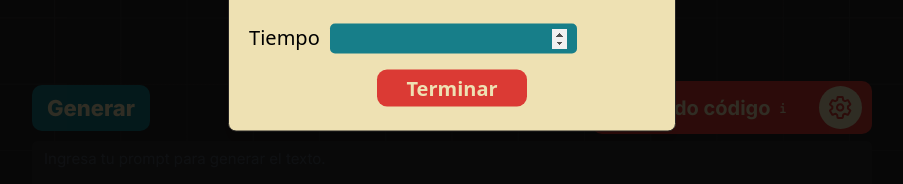
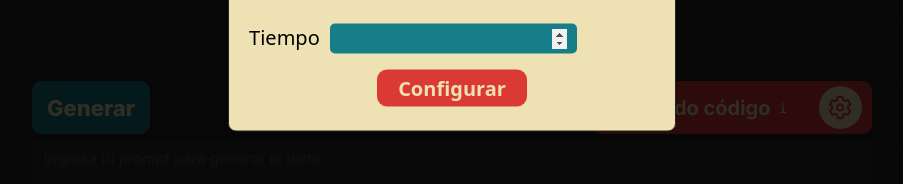
Before and after one commit to Cristian7B/tapi, a React (Vite) app: page /practice in a window 1280 px wide. Both pictures are taken after a click on the element 1028 px from the left and 489 px from the top of the page. Shown: the part 382-566 px from the top of the page, without its empty margins (188-1091 px from the left). Built offline with nearby package versions, Linux system fonts and the light colour scheme; a web font is replaced by a local one.

Commit message:
Cambios en el código, lógica y formateado

```diff
--- a/package.json
+++ b/package.json
@@ -26,6 +26,7 @@
     "react-router-dom": "^6.25.1",
     "react-spinners": "^0.14.1",
     "react-syntax-highlighter": "^15.5.0",
+    "react-transition-group": "^4.4.5",
     "sonner": "^1.5.0",
     "tailwind-merge": "^2.4.0",
     "tailwindcss-animate": "^1.0.7"
--- a/src/index.css
+++ b/src/index.css
@@ -269,7 +269,12 @@ img, video, svg { height: auto; max-width: 100%; }
     align-items: center;
 }
 
+.anchordForButton {
+    height: 100%;
+}
+
 .buttonGo, .buttonLogin{
+    height: 100%;
     outline: 0;
     border: 0;
     padding: 10px 15px;
@@ -341,7 +346,7 @@ img, video, svg { height: auto; max-width: 100%; }
 
 .rightSide {
     display: flex;
-    gap: 5px;
+    gap: 8px;
 }
 
 .socialMedia img {
--- a/src/modules/ai/components/KeyboardText.jsx
+++ b/src/modules/ai/components/KeyboardText.jsx
@@ -10,8 +10,8 @@ export function KeyboardText() {
     const [isCode, setIsCode] = useState(false)
     const [lenguaje, setLenguaje] = useState("")
     const [textShow, setTextShow] = useState("")
+    const [apiKey, setApiKey] = useState(null)
     const {isActive} = useAi()
-    const [apiKey, setApiKey] = useState(null)
 
     const handleApiKey = (event) => {
         setApiKey(event.target.value)
--- a/src/modules/ai/components/Practice.jsx
+++ b/src/modules/ai/components/Practice.jsx
@@ -9,22 +9,29 @@ import {
 } from "../../../components/ui/dialog"
 
 export function Practice({ textShow }) {
+
     const firstWordRef = useRef(null);
     const firstLetterRef = useRef(null);
     const inputRef = useRef(null);
     const paragraphRef = useRef(null);
 
     const [hasFinalized, setHasFinalized] = useState(false)
-
-    const {currentTime, setCurrentTime} = useAi()
-    const [initTime, setInitTime] = useState(false)
     const [finalModal, setFinalModal] = useState(false)
-
     const [wpmTotal, setWpmTotal] = useState(0)
     const [accuracyTotal, setAccuracyTotal] = useState(0)
 
-    const {firstTyping, setFirstTyping, setHeaderStyle, setShowTextInput, setOpacity} = useAi();
-    const {isActive, setIsActive} = useAi();
+    const {
+        firstTyping,
+        setFirstTyping,
+        setShowTextInput,
+        setOpacity,
+        currentTime,
+        setCurrentTime,
+        isActive,
+        setIsActive
+    } = useAi();
+
+    let var1 = 0
 
     useEffect(() => {
         if (!firstTyping) return;
@@ -37,6 +44,7 @@ export function Practice({ textShow }) {
                 }
                 return prevState - 1;
             });
+            var1 += 1
         }, 1000);
 
         return () => clearInterval(intervalId);
@@ -193,6 +201,8 @@ export function Practice({ textShow }) {
     function finishGame() {
         const words = document.querySelectorAll("x-word")
         const $lastWord = words[words.length - 1].querySelectorAll("x-letter")
+
+
         const wordFinal = words[words.length - 1].querySelectorAll("x-letter.correct").length
         let allCorrectWords = paragraphRef.current.querySelectorAll('x-word.correct').length
         const allCorrectLetters = paragraphRef.current.querySelectorAll('x-letter.correct').length
@@ -212,7 +222,9 @@ export function Practice({ textShow }) {
         ? (Math.round((allCorrectLetters / totalLetters) * 100))
         : 0)
 
-        setWpmTotal((allCorrectWords * 60) / currentTime)
+
+        setWpmTotal(Math.floor((allCorrectWords * 60) / var1))
+
     }
 
     const handleCloseDialog = () => {
@@ -225,17 +237,33 @@ export function Practice({ textShow }) {
 
 
     return (
-        <section style={{fontSize: isActive ? "35px": "30px"}} className="normalText">
+        <section
+            style={{fontSize: isActive ? "35px": "30px"}}
+            className="normalText"
+        >
             <p>{currentTime}</p>
-            <input ref={inputRef} type="text" autoFocus className="controlInput" />
+            <input
+                ref={inputRef}
+                type="text"
+                autoFocus
+                className="controlInput"
+            />
             <p ref={paragraphRef}>
                 {
                     textShow.split(" ").map((word, wordIndex) => {
                         const letters = word.split("");
                         return (
-                            <x-word ref={wordIndex === 0 ? firstWordRef : null} key={wordIndex}>
+                            <x-word
+                                ref={wordIndex === 0 ? firstWordRef : null}
+                                key={wordIndex}
+                            >
                                 {letters.map((letter, letterIndex) => (
-                                    <x-letter ref={wordIndex === 0 && letterIndex === 0 ? firstLetterRef : null} key={letterIndex}>{letter}</x-letter>
+                                    <x-letter
+                                        ref={wordIndex === 0 && letterIndex === 0 ? firstLetterRef : null}
+                                        key={letterIndex}
+                                    >
+                                        {letter}
+                                    </x-letter>
                                 ))}
                             </x-word>
                         );
@@ -259,7 +287,10 @@ export function Practice({ textShow }) {
                     </div>
                 </DialogHeader>
                 <DialogFooter className="sm:justify-start">
-                    <button type="button" onClick={handleCloseDialog} className="buttonClose">
+                    <button
+                        type="button"
+                        onClick={handleCloseDialog}
+                        className="buttonClose">
                         Close
                     </button>
                 </DialogFooter>
--- a/src/modules/ai/components/Prompt.jsx
+++ b/src/modules/ai/components/Prompt.jsx
@@ -12,24 +12,28 @@ import { toast, Toaster } from "sonner"
 import infoIcon from "../../../assets/infoIcon.svg"
 
 export function Prompt() {
-    const { apiKey, prompt, setPrompt, isActive } = useAi();
-    const [isCode, setIsCode] = useState(false);
-    const [lenguaje, setLenguaje] = useState("");
-    const { opacity, setOpacity } = useAi();
+    const {
+        apiKey,
+        prompt,
+        setPrompt,
+        isActive,
+        showTextInput,
+        setShowTextInput,
+        style,
+        styleOf,
+        controlErrorOfApiKey,
+        setControlErrorOfApiKey,
+        setCurrentTime,
+        setFirstTyping,
+        opacity,
+        setOpacity
+    } = useAi();
+
     const [textShow, setTextShow] = useState("");
     const [loading, setLoading] = useState(false);
-    const {controlErrorOfApiKey, setControlErrorOfApiKey, setCurrentTime, setFirstTyping} = useAi()
-    const { showTextInput, setShowTextInput, style, styleOf } = useAi();
 
     const firstWordRef = useRef(null);
     const firstLetterRef = useRef(null);
-
-    useEffect(() => {
-        if (firstWordRef.current && firstLetterRef.current) {
-            firstWordRef.current.classList.add('active');
-            firstLetterRef.current.classList.add('active');
-        }
-    }, []);
 
     const opacityStyle = {
         opacity: opacity ? "0.6" : "1"
@@ -41,21 +45,25 @@ export function Prompt() {
 
     const receiveText = async () => {
         setLoading(true);
-        console.log(loading);
         saveApi(apiKey);
+
         try {
-            const keyboardTextShow = await generateTextFromPrompt(apiKey, isCode, lenguaje, prompt);
+            const keyboardTextShow = await generateTextFromPrompt(apiKey, false, "", prompt);
+
             setShowTextInput(prevState => !prevState);
             setOpacity(prevState => !prevState);
-            setControlErrorOfApiKey(true);
+
+            setControlErrorOfApiKey(true)
+
             setTextShow(keyboardTextShow.slice(0, -2));
         } catch (error) {
-            console.log("Error al generar el texto:", error);
             setControlErrorOfApiKey(false);
         } finally {
+
             const interval = setTimeout( ()=> {
                 setLoading(false);
             }, 2000)
+
             interval()
             clearInterval(interval)
         }
@@ -68,32 +76,58 @@ export function Prompt() {
         setOpacity(prevState => !prevState)
     };
 
-    console.log(textShow)
     return (
-        <div style={{ width: isActive ? "100%" : "840px" }} className="containerPrompt">
+        <div
+            style={{ width: isActive ? "100%" : "840px" }}
+            className="containerPrompt"
+        >
             <Toaster toastOptions={{
                 className: "toastForError"
             }} richColors/>
-            <div style={{ ...opacityStyle, display: isActive ? "none" : "flex" }} className="upLayout">
-                <Button onClick={showTextInput ? receiveText : reset}>
+
+            <div
+                style={{ ...opacityStyle, display: isActive ? "none" : "flex" }}
+                className="upLayout"
+            >
+                <Button
+                    onClick={showTextInput ? receiveText : reset}>
                     {showTextInput ? "Generar" : "Volver a generar"}
                 </Button>
+
                 <div className="settings">
-                    <div className="switchContainer">
+                    <div
+                        style={{pointerEvents: opacity ? "none": "all"}}
+                        className="switchContainer"
+                    >
                         <div className="switchLayout">
                             <Switch className="oficialSwitch"/>
                             <p>Modo código</p>
-                            <img src={infoIcon} className="w-4" alt="Icono de mas información" />
+                            <img
+                                src={infoIcon}
+                                className="w-4"
+                                alt="Icono de mas información"
+                            />
                         </div>
                         <Settings/>
                     </div>
                 </div>
             </div>
-            <Textarea style={style} onChange={handlePrompt} className="inputPromptUser" placeholder="Ingresa tu prompt para generar el texto."/>
-            <div style={styleOf} className="textContainer">
+            <Textarea
+                style={style}
+                onChange={handlePrompt}
+                className="inputPromptUser"
+                placeholder="Ingresa tu prompt para generar el texto."
+            />
+
+            <div
+                style={styleOf}
+                className="textContainer"
+            >
                 {loading ? (
                     <div className="loaderContainer">
-                        <PulseLoader color="#EEE1B3" speedMultiplier={1.2} />
+                        <PulseLoader
+                            color="#EEE1B3"
+                            speedMultiplier={1.2} />
                     </div>
                 ) : (
                     controlErrorOfApiKey ?
--- a/src/modules/ai/components/Settings.jsx
+++ b/src/modules/ai/components/Settings.jsx
@@ -39,8 +39,15 @@ export function Settings() {
 
     return (
         <>
-            <div onClick={handleActiveModal} className="showSettings">
-                <img src={iconSettings} className="settingsIcon" alt="" />
+            <div
+                onClick={handleActiveModal}
+                className="showSettings"
+            >
+                <img
+                    src={iconSettings}
+                    className="settingsIcon"
+                    alt=""
+                />
             </div>
             <Dialog open={showModal} >
                 <DialogContent className="sm:max-w-md dialogStyle">
@@ -48,12 +55,20 @@ export function Settings() {
                     <h1 style={{marginBottom: "20px"}}>Configuraciones</h1>
                     <div className="inputForTime">
                         <label htmlFor="inputTime">Tiempo</label>
-                        <input type="number" id="inputTime" onChange={changeTime} />
+                        <input
+                            type="number"
+                            id="inputTime"
+                            onChange={changeTime}
+                        />
                     </div>
                 </DialogHeader>
                 <DialogFooter className="sm:justify-start">
-                    <button type="button" onClick={hideActiveModal} className="buttonCloseDialog">
-                        Terminar
+                    <button
+                        type="button"
+                        onClick={hideActiveModal}
+                        className="buttonCloseDialog"
+                    >
+                        Configurar
                     </button>
                 </DialogFooter>
                 </DialogContent>
--- a/src/modules/ai/context/AiContext.jsx
+++ b/src/modules/ai/context/AiContext.jsx
@@ -12,7 +12,7 @@ export function AiProvider({children}) {
     const [headerStyle, setHeaderStyle] = useState(null)
     const [opacity, setOpacity] = useState(false)
     const [currentTime, setCurrentTime] = useState(30)
-
+    const [timeSinceStart, setTimeSinceStart] = useState(0)
     const [controlErrorOfApiKey, setControlErrorOfApiKey] = useState(true);
 
     const [timeForLocal, setTimeForLocal] = useState(30)
@@ -23,7 +23,36 @@ export function AiProvider({children}) {
     const styleOf = {display: showTextInput ? "none": "flex"}
 
     return (
-        <AiContext.Provider value={{apiKey, setApiKey, prompt, setPrompt, showTextInput, setShowTextInput, style, styleOf, firstTyping, setFirstTyping, isActive, setIsActive, navBarStyle, setNavBarStyle, setHeaderStyle, headerStyle, opacity, setOpacity, currentTime, setCurrentTime, setTimeForLocal, timeForLocal, controlErrorOfApiKey, setControlErrorOfApiKey}}>
+        <AiContext.Provider
+            value={{
+                apiKey,
+                setApiKey,
+                prompt,
+                setPrompt,
+                showTextInput,
+                setShowTextInput,
+                firstTyping,
+                setFirstTyping,
+                isActive,
+                setIsActive,
+                navBarStyle,
+                setNavBarStyle,
+                headerStyle,
+                setHeaderStyle,
+                opacity,
+                setOpacity,
+                currentTime,
+                setCurrentTime,
+                timeForLocal,
+                setTimeForLocal,
+                controlErrorOfApiKey,
+                setControlErrorOfApiKey,
+                timeSinceStart,
+                setTimeSinceStart,
+                style,
+                styleOf,
+            }}
+        >
             {children}
         </AiContext.Provider>
     )
--- a/src/modules/ai/local/localTime.js
+++ b/src/modules/ai/local/localTime.js
@@ -1,4 +1,3 @@
 export function saveTimePrev(timePrev) {
     window.localStorage.setItem("timePrev", timePrev)
-    console.log(timePrev)
 }
--- a/src/modules/principalpage/components/Button.jsx
+++ b/src/modules/principalpage/components/Button.jsx
@@ -2,6 +2,16 @@ import { Link } from "react-router-dom";
 
 export function Button({children, onClick}) {
     return (
-        <button onClick={onClick} className="buttonGo"><Link to="/practice">{children}</Link></button>
+        <Link
+            className="anchordForButton"
+            to="/practice"
+        >
+            <button
+                onClick={onClick}
+                className="buttonGo"
+            >
+                {children}
+            </button>
+        </Link>
     )
 }
```
Also changed, not shown: 1 other file (tests, documents, lock files or other folders). Lines whose indentation alone changed are shown as unchanged.
